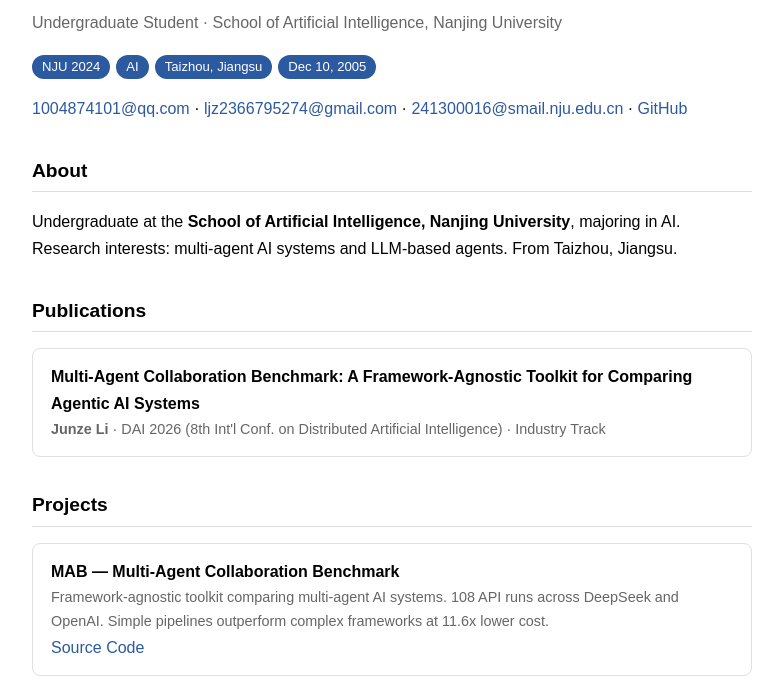
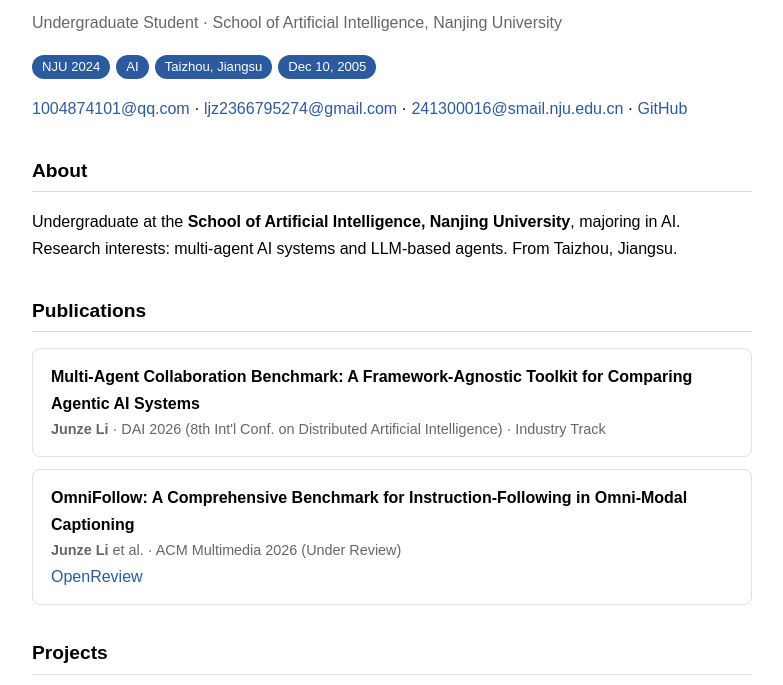
Before and after one commit to THERESIA666/THERESIA666.github.io, a plain HTML site: page index.html in a window 1280 px wide. Shown: the part 107-792 px from the top of the page, without its empty margins (248-1031 px from the left). Drawn offline with Linux system fonts and the light colour scheme.

Commit message:
add OmniFollow publication, refresh projects

```diff
--- a/index.html
+++ b/index.html
@@ -37,6 +37,11 @@
 <div class="title">Multi-Agent Collaboration Benchmark: A Framework-Agnostic Toolkit for Comparing Agentic AI Systems</div>
 <div class="meta"><strong>Junze Li</strong> · DAI 2026 (8th Int'l Conf. on Distributed Artificial Intelligence) · Industry Track</div>
 </div>
+<div class="paper">
+<div class="title">OmniFollow: A Comprehensive Benchmark for Instruction-Following in Omni-Modal Captioning</div>
+<div class="meta"><strong>Junze Li</strong> et al. · ACM Multimedia 2026 (Under Review)</div>
+<div class="links"><a href="https://openreview.net/forum?id=UmT8U5SRSY">OpenReview</a></div>
+</div>
 
 <h2>Projects</h2>
 <div class="project">
```
